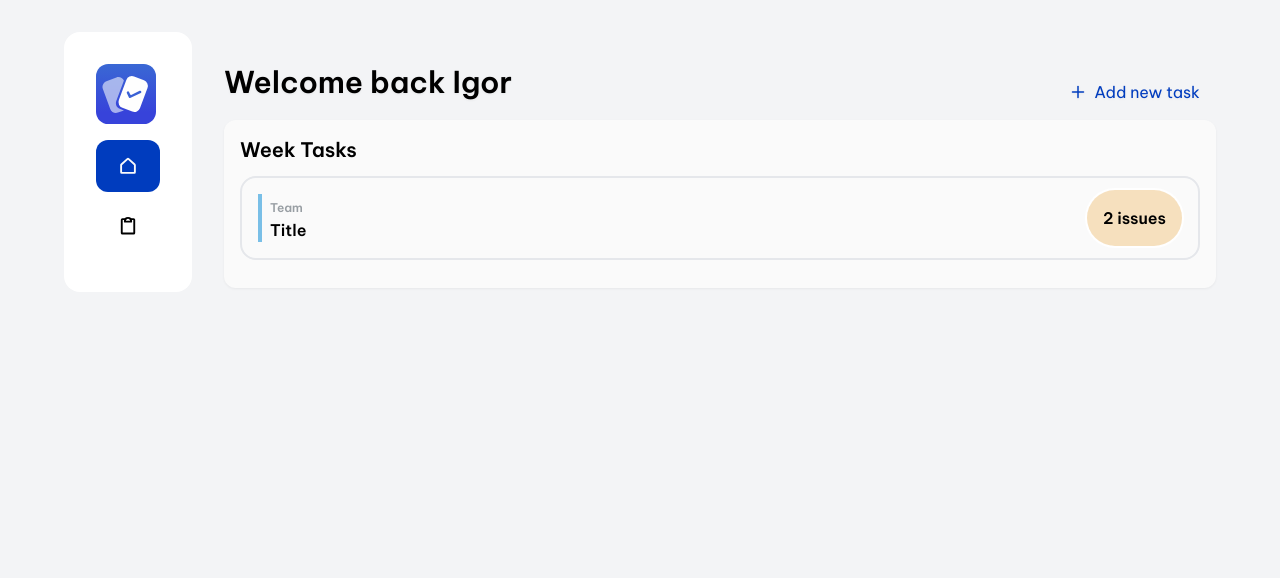
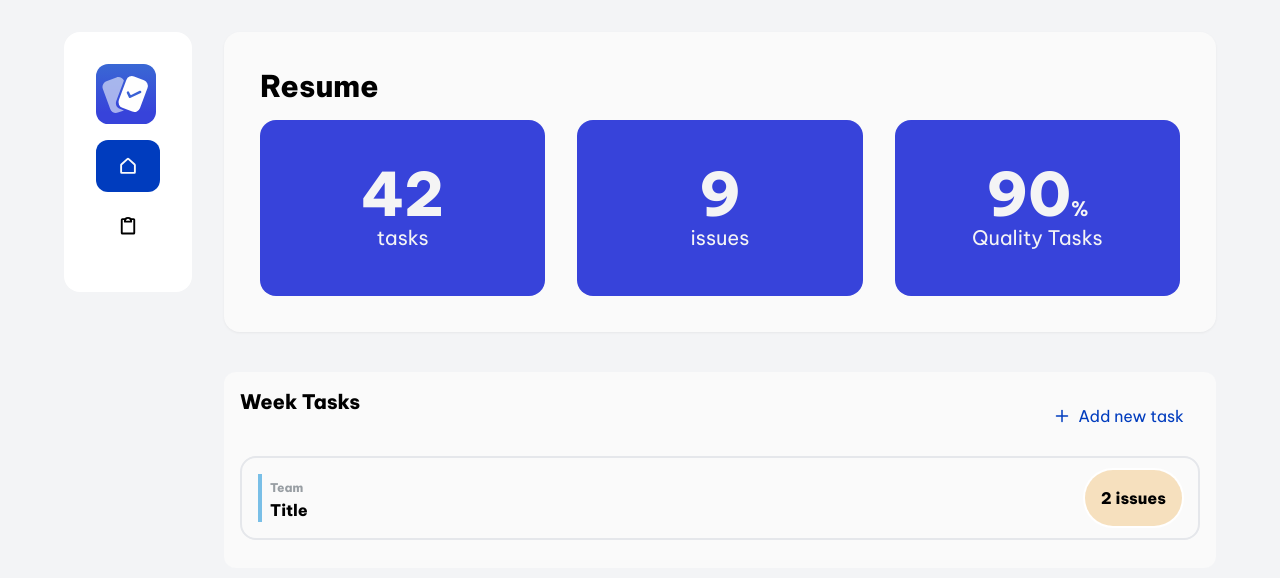
Before and after one commit to falaigor/tasks-quality-web, a React (Vite) app: page / in a window 1280 px wide. Shown: the top 578 px of the page. Built offline with nearby package versions, Linux system fonts and the light colour scheme.

Commit message:
melhorias visuais no component Resume

```diff
--- a/src/components/Resume/index.tsx
+++ /dev/null
@@ -1,15 +0,0 @@
-export const Resume = () => {
-  return (
-    <div className="w-2/6 h-screen bg-zinc-50 p-8 flex flex-col drop-shadow-xl">
-      <span className="text-xl font-bold pb-4">Resume</span>
-      <div className="flex gap-8">
-        <div className="bg-zinc-100 drop-shadow-xl w-1/2 h-40 bg-[url('/chart-up.svg')] bg-cover bg-no-repeat bg-center rounded-3xl p-8 text-center">
-          <span className="text-xl font-bold">42 tasks</span>
-        </div>
-        <div className="bg-zinc-100 drop-shadow-xl w-1/2 h-40 bg-[url('/chart-down.svg')] bg-cover bg-no-repeat bg-center rounded-3xl p-8 text-center">
-          <span className="text-xl font-bold">9 issues</span>
-        </div>
-      </div>
-    </div>
-  );
-};
--- a/src/layouts/Default.tsx
+++ b/src/layouts/Default.tsx
@@ -1,5 +1,4 @@
 import { Outlet } from "react-router-dom";
-import { Resume } from "../components/Resume";
 import { Sidebar } from "../components/Sidebar";
 
 export function DefaultLayout() {
@@ -7,7 +6,7 @@ export function DefaultLayout() {
     <section className="max-w-6xl m-auto flex fle-col gap-8 pt-8">
       <Sidebar />
 
-      <div className="flex-1 pt-8">
+      <div className="flex-1">
         <Outlet />
       </div>
     </section>
--- /dev/null
+++ b/src/pages/Home/components/Resume/index.tsx
@@ -0,0 +1,26 @@
+export const Resume = () => {
+  return (
+    <div className="w-full bg-zinc-50 p-9 rounded-2xl flex flex-col drop-shadow-sm">
+      <span className="text-3xl font-extrabold pb-4">Resume</span>
+
+      <div className="flex gap-8">
+        <div className="bg-primary text-zinc-100 w-1/3 h-44 rounded-2xl p-8 flex items-center justify-center  flex-col">
+          <span className="text-6xl font-bold">42</span>
+          <p className="text-xl">tasks</p>
+        </div>
+
+        <div className="bg-primary text-zinc-100 w-1/3 h-44 rounded-2xl p-8 flex items-center justify-center flex-col">
+          <span className="text-6xl font-bold">9</span>
+          <p className="text-xl">issues</p>
+        </div>
+
+        <div className="bg-primary text-zinc-100 w-1/3 h-44 rounded-2xl p-8 flex items-center justify-center flex-col">
+          <span className="text-6xl font-bold">
+            90<span className="text-xl">%</span>
+          </span>
+          <p className="text-xl">Quality Tasks</p>
+        </div>
+      </div>
+    </div>
+  );
+};
--- a/src/pages/Home/index.tsx
+++ b/src/pages/Home/index.tsx
@@ -1,18 +1,19 @@
 import { Plus } from "phosphor-react";
 import { TaskItem } from "../../components/TaskItem";
+import { Resume } from "./components/Resume";
 
 export function Home() {
   return (
-    <div className="drop-shadow-sm">
-      <div className="flex justify-between">
-        <h1 className="text-3xl font-bold mb-4">Welcome back Igor</h1>
-        <button className="flex items-center gap-2 p-4 text-blue-500 hover:text-blue-900">
-          <Plus weight="bold" /> Add new task
-        </button>
-      </div>
+    <div className=" flex flex-col gap-10">
+      <Resume />
 
       <div className="bg-zinc-50 rounded-xl p-4">
-        <span className="text-xl font-bold">Week Tasks</span>
+        <div className="flex justify-between">
+          <span className="text-xl font-bold">Week Tasks</span>
+          <button className="flex items-center gap-2 p-4 text-blue-500 hover:text-blue-900">
+            <Plus weight="bold" /> Add new task
+          </button>
+        </div>
 
         <TaskItem status="in-progress" />
       </div>
--- a/src/styles/main.css
+++ b/src/styles/main.css
@@ -1,9 +1,9 @@
-@import url("https://fonts.googleapis.com/css2?family=Be+Vietnam+Pro:wght@300;400;600&display=swap");
+@import url("https://fonts.googleapis.com/css2?family=Be+Vietnam+Pro:wght@300;400;600;800;900&display=swap");
 
 @tailwind base;
 @tailwind components;
 @tailwind utilities;
 
 body {
-  @apply bg-primary font-Vietnam;
+  @apply bg-gray-100 font-Vietnam;
 }
--- a/tailwind.config.cjs
+++ b/tailwind.config.cjs
@@ -7,9 +7,9 @@ module.exports = {
         Vietnam: ["Be Vietnam Pro", "sans-serif"],
       },
       colors: {
-        primary: "#F3F4F6",
+        primary: "#3743DA",
         gray: {
-          100: "#F5F7FB",
+          100: "#F3F4F6",
           300: "#989EA3",
           500: "#353737",
         },
```
